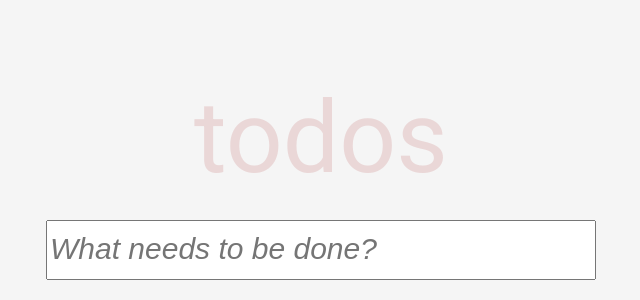
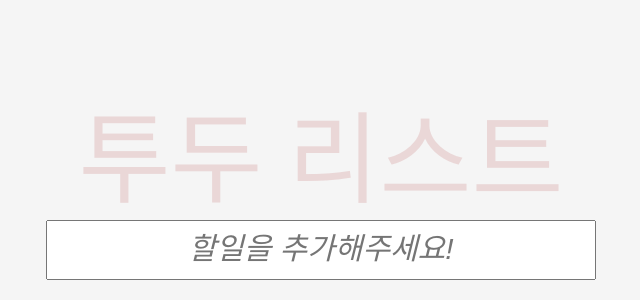
Before and after one commit to kzh4295/js-todo-app, a website: page index.html in a window 1280 px wide. Shown: the part 88-388 px from the top of the page, without its empty margins (319-959 px from the left). Drawn offline with Linux system fonts and the light colour scheme.

Commit message:
chore:package.json 수정

```diff
--- a/index.html
+++ b/index.html
@@ -7,10 +7,10 @@
     <title>Todo App</title>
   </head>
   <body>
-    <h1 class="title">todos</h1>
+    <h1 class="title">투두 리스트</h1>
     <div class="container">
       <div>
-        <input type="text" id="taskInput" placeholder="What needs to be done?" style="padding-top: 10px;"/>
+        <input type="text" id="taskInput" placeholder="할일을 추가해주세요!" style="padding-top: 10px;"/>
       </div>
       <ul id="taskList"></ul>
     </div>
--- a/style.css
+++ b/style.css
@@ -36,7 +36,7 @@ input {
 }
 input::placeholder {
   /* outline: none; */
-  /* text-align: center; */
+  text-align: center;
   /* border: none; */
   /* color: #e6e6e6; */
   font-size: 30px;
```
Also changed, not shown: package.json (+1 -141 lines), .eslintrc.js, 1 other file.
